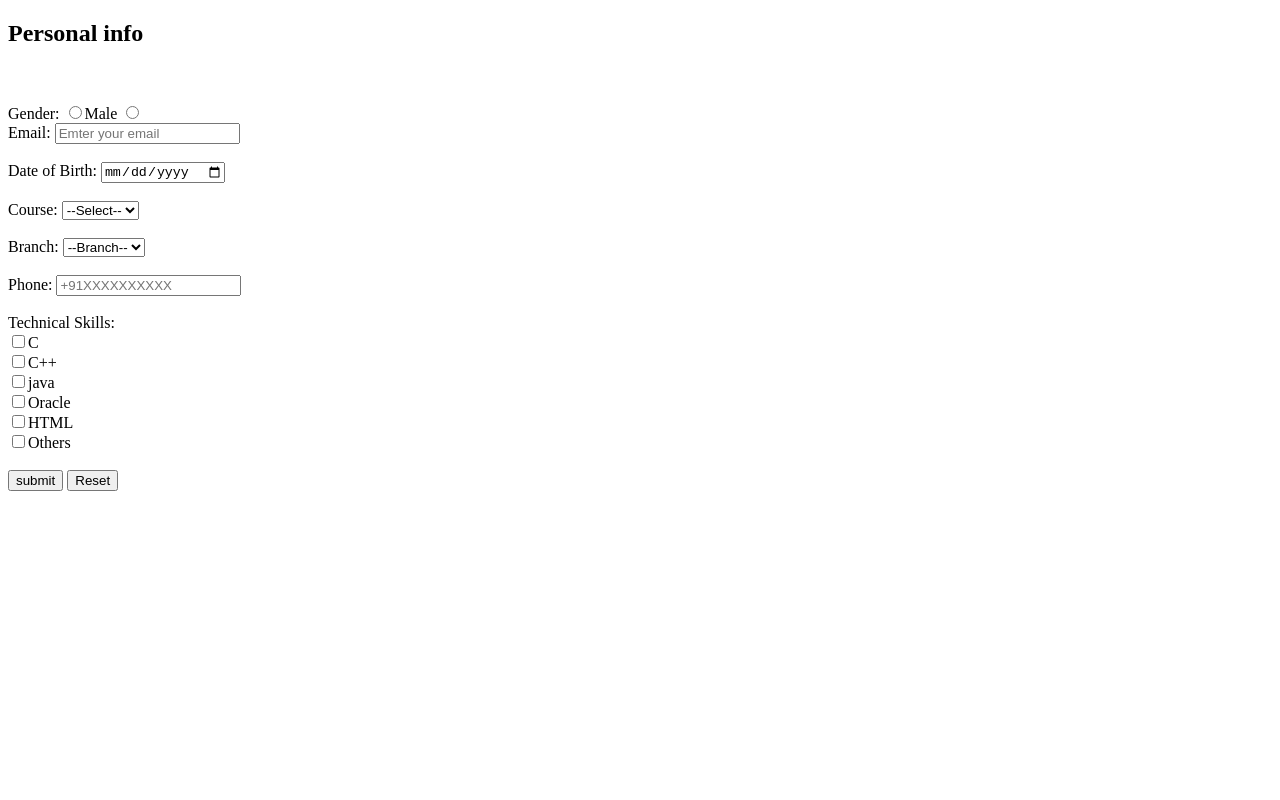
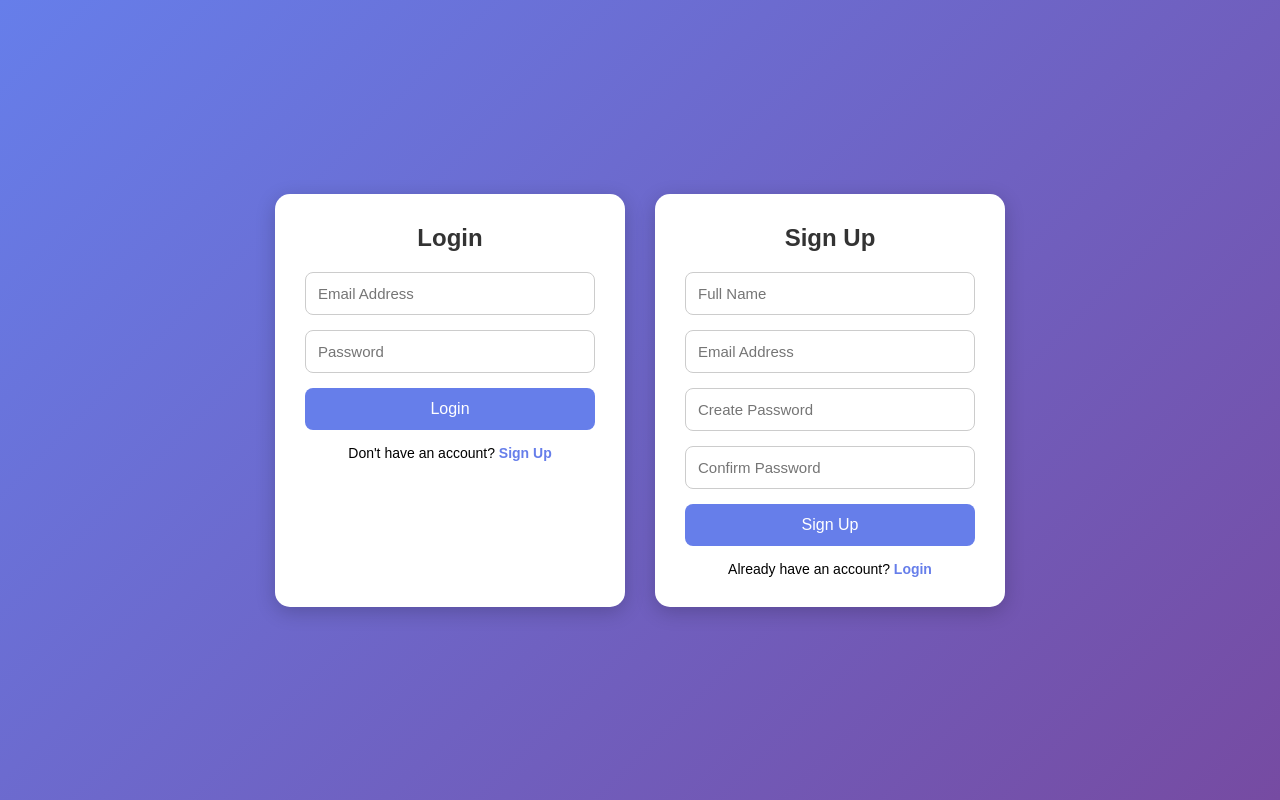
Before and after one commit to mkggayathri9-wq/responsive-landing-page, a plain HTML site: page index.html in a window 1280 px wide. Drawn offline with Linux system fonts and the light colour scheme.

Commit message:
Add files via upload

```diff
--- a/index.html
+++ b/index.html
@@ -1,55 +1,68 @@
 <!DOCTYPE html>
-<html>
+<html lang="en">
 <head>
-  <title>Personal Info Form</title>
+    <meta charset="UTF-8">
+    <meta name="viewport" content="width=device-width, initial-scale=1.0">
+    <title>Login & Signup UI</title>
+    <link rel="stylesheet" href="style.css">
 </head>
 <body>
-<h2>Personal info</h2>
-<form action="PersonalInfoServlet"method="post"
 
-Name:
-  <input type="text" name="name" placeholder="Enter your first name" required>
-  <br><br>
-  Gender:
-  <input type="radio" name="gender" value="Male">Male
-  <input type="radio" name="gender" value="Female>Female
-  <br><br>
-  Email:
-  <input type="email" name="email" placeholder="Emter your email" required>
-  <br><br>
-  Date of Birth:
-  <input type="date" name="dob">
-  <br><br>
-  Course:
-  <select name="course">
-     <option value="">--Select--</option>
-     <option value="B.E">B.E</option>
-     <option value="B.Tech">B.Tech</option>
-     <option value="BCA">BCA</option>
-     <option value="MCA">MCA</option>
-   </select>
-   <br><br>
-  Branch:
-  <select name="branch">
-    <option value="">--Branch--</option>
-    <option value="CSE(CY)">CSE(CY)</option>
-    <option value="CSE">CSE</option>
-    <option value="IT">IT</option>
-    <option value="ECE">ECE</option>
-  </select>
-  <br><br>
-  Phone:
-  <input type="text" name="phone" placeholder="+91XXXXXXXXXX">
-  <br><br>
-  Technical Skills:<br>
-  <input type="checkbox" name="skills" value="C">C<br>
-  <input type="checkbox" name="skills" value="C++">C++<br>
-  <input type="checkbox" name="skills" value="Java">java<br>
-  <input type="checkbox" name="skills" value="Oracle">Oracle<br>
-  <input type="checkbox" name="skills" value="HTML">HTML<br>
-  <input type="checkbox" name="skills" value="Others">Others<br><br>
-  <input type="submit" value="submit">
-  <input type="reset" value="Reset">
-</form>
+    <div class="container">
+
+        <!-- Login Form -->
+        <div class="form-box">
+            <h2>Login</h2>
+
+            <form>
+                <div class="input-group">
+                    <input type="email" placeholder="Email Address" required>
+                </div>
+
+                <div class="input-group">
+                    <input type="password" placeholder="Password" required>
+                </div>
+
+                <button type="submit" class="btn">Login</button>
+
+                <p class="text">
+                    Don't have an account?
+                    <a href="#">Sign Up</a>
+                </p>
+            </form>
+        </div>
+
+        <!-- Signup Form -->
+        <div class="form-box">
+            <h2>Sign Up</h2>
+
+            <form>
+                <div class="input-group">
+                    <input type="text" placeholder="Full Name" required>
+                </div>
+
+                <div class="input-group">
+                    <input type="email" placeholder="Email Address" required>
+                </div>
+
+                <div class="input-group">
+                    <input type="password" placeholder="Create Password" required>
+                </div>
+
+                <div class="input-group">
+                    <input type="password" placeholder="Confirm Password" required>
+                </div>
+
+                <button type="submit" class="btn">Sign Up</button>
+
+                <p class="text">
+                    Already have an account?
+                    <a href="#">Login</a>
+                </p>
+            </form>
+        </div>
+
+    </div>
+
 </body>
 </html>
```
